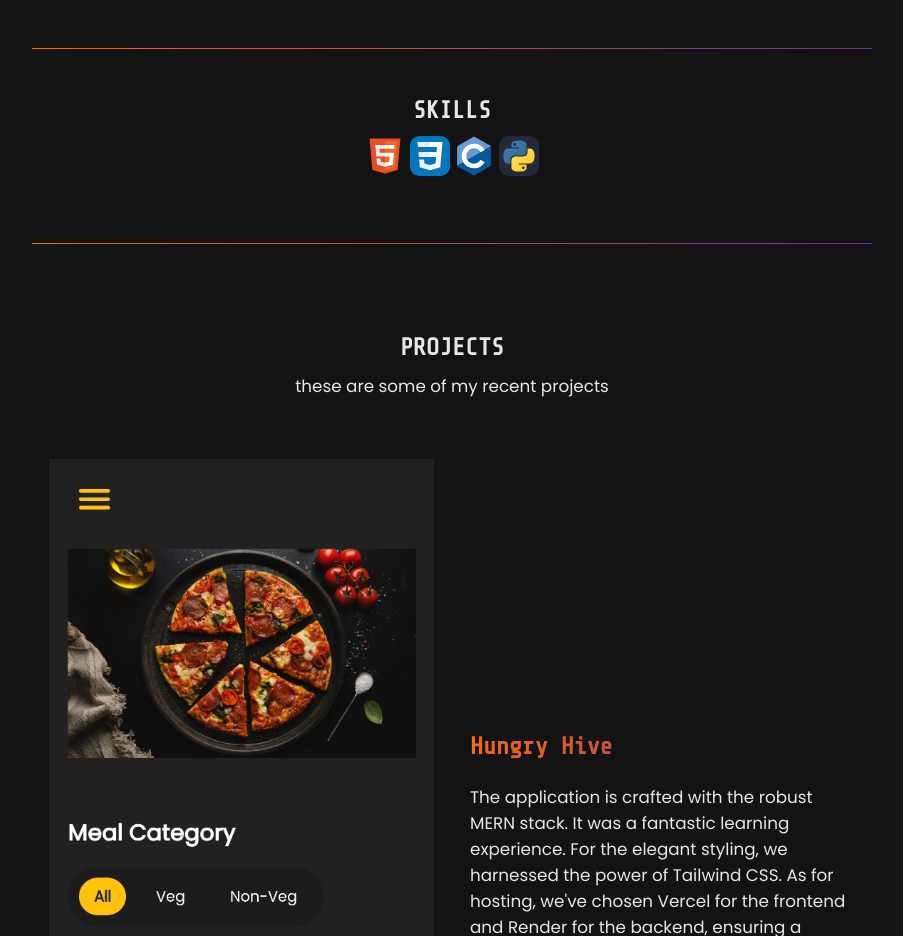
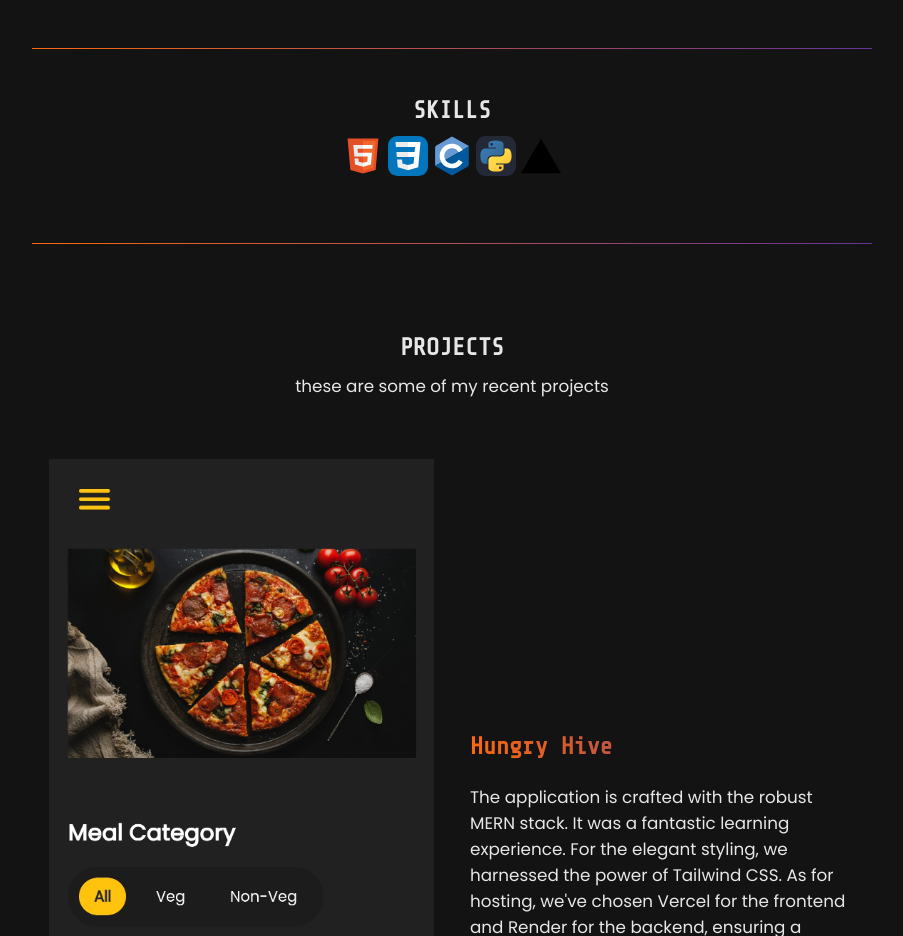
Before and after one commit to shivaninuji/portfolio1, a plain HTML site: page index.html in a window 1280 px wide. Shown: the part 1240-2176 px from the top of the page, without its empty margins (188-1091 px from the left). Drawn offline with nearby package versions, Linux system fonts and the light colour scheme.

Commit message:
update index.html

```diff
--- a/index.html
+++ b/index.html
@@ -64,8 +64,9 @@
               </svg>
               <svg xmlns="http://www.w3.org/2000/svg" width="40" height="40" viewBox="0 0 256 256"><g fill="none"><rect width="256" height="256" fill="#242938" rx="60"/><path fill="url(#skillIconsPythonDark0)" d="M127.279 29c-50.772 0-47.602 22.018-47.602 22.018l.057 22.81h48.451v6.85H60.489S28 76.992 28 128.221c0 51.23 28.357 49.414 28.357 49.414h16.924v-23.773s-.912-28.357 27.905-28.357h48.054s26.999.436 26.999-26.094V55.546S180.338 29 127.279 29Zm-26.716 15.339a8.708 8.708 0 0 1 8.717 8.717a8.708 8.708 0 0 1-8.717 8.716a8.708 8.708 0 0 1-8.716-8.716a8.708 8.708 0 0 1 8.716-8.717Z"/><path fill="url(#skillIconsPythonDark1)" d="M128.721 227.958c50.772 0 47.602-22.017 47.602-22.017l-.057-22.811h-48.451v-6.849h67.696S228 179.966 228 128.736c0-51.23-28.357-49.413-28.357-49.413h-16.924v23.773s.912 28.357-27.905 28.357H106.76s-27-.437-27 26.093v43.866s-4.099 26.546 48.961 26.546Zm26.716-15.339a8.708 8.708 0 0 1-8.717-8.716a8.708 8.708 0 0 1 8.717-8.717a8.709 8.709 0 0 1 8.717 8.717a8.709 8.709 0 0 1-8.717 8.716Z"/><defs><linearGradient id="skillIconsPythonDark0" x1="47.22" x2="146.333" y1="46.896" y2="145.02" gradientUnits="userSpaceOnUse"><stop stop-color="#387EB8"/><stop offset="1" stop-color="#366994"/></linearGradient><linearGradient id="skillIconsPythonDark1" x1="108.056" x2="214.492" y1="109.905" y2="210.522" gradientUnits="userSpaceOnUse"><stop stop-color="#FFE052"/><stop offset="1" stop-color="#FFC331"/>
               </linearGradient></defs></g></svg>
-
-            </p></div>
+              <svg xmlns="http://www.w3.org/2000/svg" width="40" height="40" viewBox="0 0 128 128"><path d="M64.002 8.576L128 119.424H0Zm0 0"/></svg>
+            </p>
+          </div>
       </section>
       <hr>
       <section id="projects" class="projects">
```
